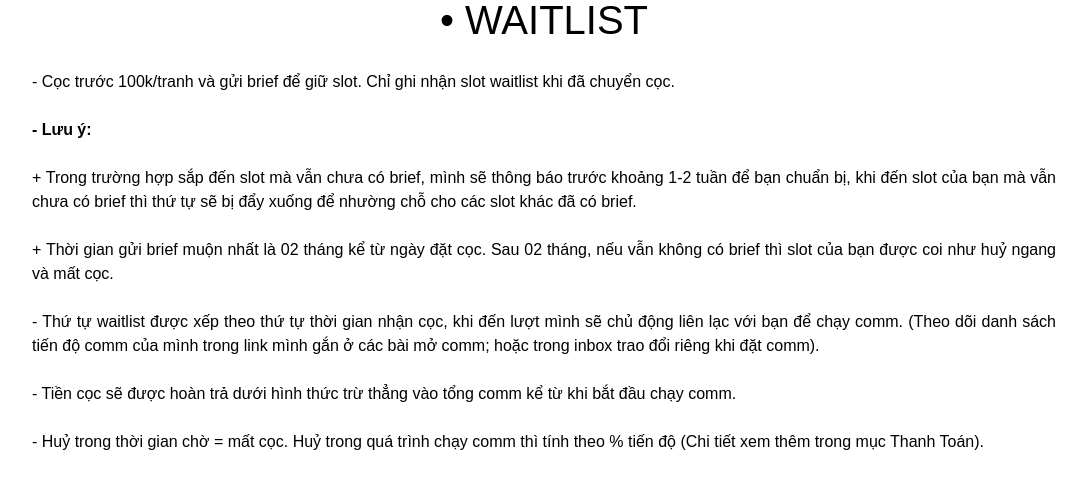
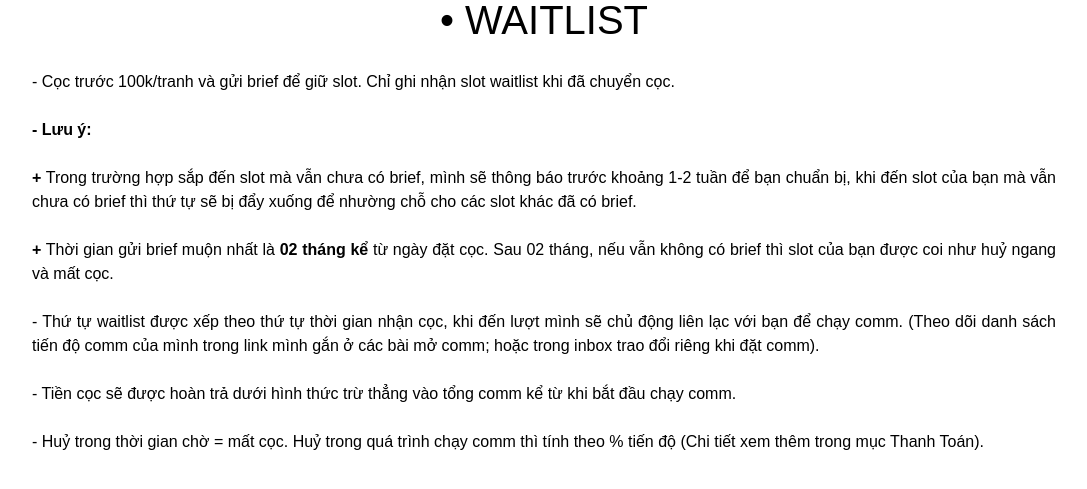
Before and after one commit to justDaniel2002/WebsiteForComission, a React (Vite) app in the folder websiteforcomission/: page / in a window 1280 px wide. Shown: the part 2005-2494 px from the top of the page, without its empty margins (96-1183 px from the left). Built offline with nearby package versions, Linux system fonts and the light colour scheme; a web font is replaced by a local one.

Commit message:
minorchange

```diff
--- a/websiteforcomission/src/pages/Home.tsx
+++ b/websiteforcomission/src/pages/Home.tsx
@@ -86,9 +86,9 @@ mb-[25px]">
         <br/>
         <span className="font-bold">- Lưu ý:</span><br/>
         <br/>
-        + Trong trường hợp sắp đến slot mà vẫn chưa có brief, mình sẽ thông báo trước khoảng 1-2 tuần để bạn chuẩn bị, khi đến slot của bạn mà vẫn chưa có brief thì thứ tự sẽ bị đẩy xuống để nhường chỗ cho các slot khác đã có brief.<br />
+        <span className="font-bold">+</span> Trong trường hợp sắp đến slot mà vẫn chưa có brief, mình sẽ thông báo trước khoảng 1-2 tuần để bạn chuẩn bị, khi đến slot của bạn mà vẫn chưa có brief thì thứ tự sẽ bị đẩy xuống để nhường chỗ cho các slot khác đã có brief.<br />
         <br/>
-        + Thời gian gửi brief muộn nhất là 02 tháng kể từ ngày đặt cọc. Sau 02 tháng, nếu vẫn không có brief thì slot của bạn được coi như huỷ ngang và mất cọc.<br/>
+        <span className="font-bold">+</span> Thời gian gửi brief muộn nhất là <span className="font-bold">02 tháng kể</span> từ ngày đặt cọc. Sau 02 tháng, nếu vẫn không có brief thì slot của bạn được coi như huỷ ngang và mất cọc.<br/>
         <br/>
         - Thứ tự waitlist được xếp theo thứ tự thời gian nhận cọc, khi đến lượt mình sẽ chủ động liên lạc với bạn để chạy comm. (Theo dõi danh sách tiến độ comm của mình trong link mình gắn ở các bài mở comm; hoặc trong inbox trao đổi riêng khi đặt comm).<br />
         <br />
```
